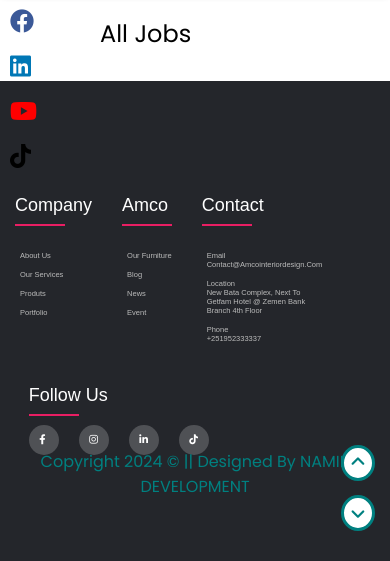
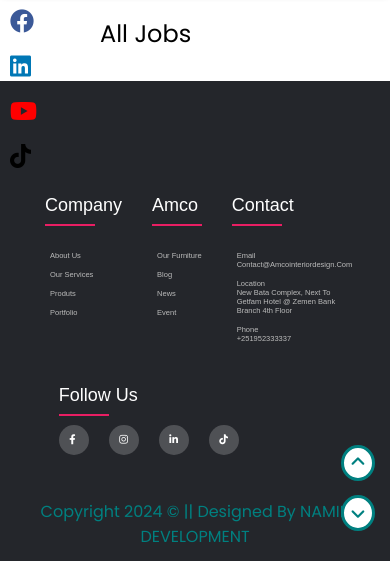
Before and after one commit to nazrawi777/AMCO-KAL, a Flask app: page /vacancy in a window 390 px wide. Shown: the part 354-915 px from the top of the page. Run offline with Flask 3, Linux system fonts and the light colour scheme; data that the repository does not hold is empty; parts of the project's set-up code (start-up, migrations or seed data) failed here and were passed over; some libraries are stand-ins or nearby versions.

Commit message:
Update vacancy.html

```diff
--- a/app/templates/vacancy.html
+++ b/app/templates/vacancy.html
@@ -654,18 +654,22 @@ a{
         left: 35%;
 
     }
-    .footer-col2 h4 {
+        .footer-col2 h4 {
         position: relative;
-        right: 0px !important;
+        right: -30px !important;
     }
     .footer-col2 .social-links{
       position: relative;
-        right: 0px !important;
+        right: -30px !important;
     }
 
+    .footer-col{
+      position: relative;
+      left: 30px;
+    }
   .copy{
     position: relative;
-    top: 60px !important;
+    top: 110px !important;
   }
 
   }
```
